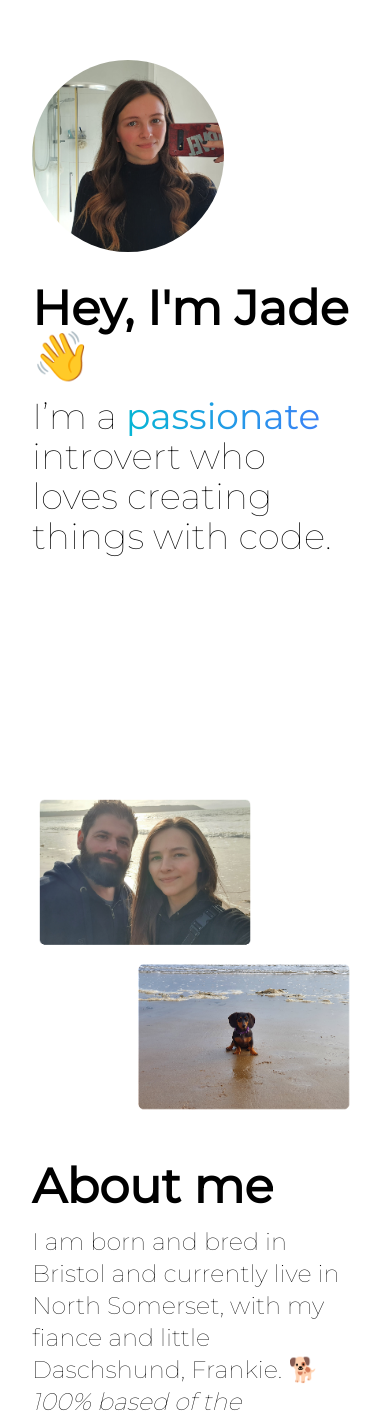
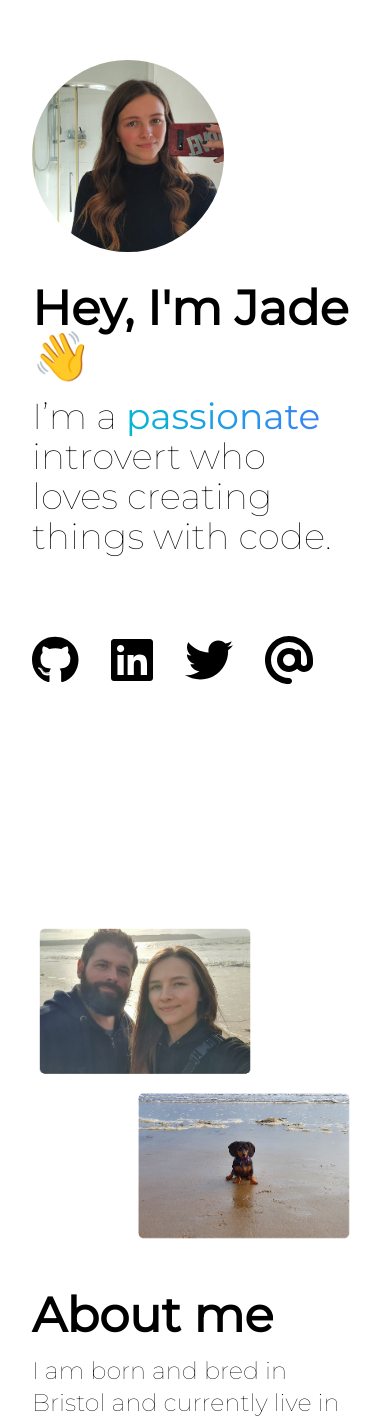
Before and after one commit to jadetrue/website, a Next.js app: page / in a window 390 px wide. Shown: the part 120-1542 px from the top of the page. Built offline with nearby package versions, Linux system fonts and the light colour scheme.

Commit message:
Final styling tweaks for V1

```diff
--- a/components/About.tsx
+++ b/components/About.tsx
@@ -3,7 +3,7 @@ import React from "react";
 const About = () => {
     return (
         <div
-            className="container my-24 flex h-full flex-col md:my-56 md:flex-row"
+            className="container my-24 flex h-full flex-col md:my-40 md:flex-row"
             id="about"
         >
             <div className="flex flex-col items-center justify-center">
@@ -17,7 +17,7 @@ const About = () => {
                         North Somerset, with my fiance and little Daschshund,
                         Frankie. 🐕
                         <span className="italic">
-                            100% based of the Frankfurter Sausages
+                            100% named after Frankfurter Sausages
                         </span>
                         . I'm a bit obsessed with all dogs and cute animals.{" "}
                     </p>
@@ -28,9 +28,16 @@ const About = () => {
                     </p>
                     <br />
                     <p>
-                        Professionally, I am a Junior Frontend Developer at
-                        Loopin 🦉 with a background of 4+ years experience in
-                        Project Management.
+                        Professionally, I am a Junior Frontend Developer at{" "}
+                        <a
+                            href="https://www.letsloopin.com/"
+                            target="_blank"
+                            className="font-normal"
+                        >
+                            Loopin
+                        </a>{" "}
+                        🦉 with a background of 4+ years experience in Project
+                        Management.
                     </p>
                 </div>
             </div>
--- a/components/Blog.tsx
+++ b/components/Blog.tsx
@@ -13,12 +13,16 @@ export interface Props {
 
 export const Blog: React.FC<Props> = ({allPostsData}) => {
     return (
-        <div className="container my-24 w-full md:my-56">
-            <div className="mt-8 w-full max-w-3xl px-3 text-left md:mt-0 md:w-fit">
+        <div className="container my-24 w-full md:my-40">
+            <div className="mt-8 w-full px-3 text-left md:mt-0">
                 <h1 className="mb-10 text-5xl font-bold">Blog</h1>
-                <ul>
+
+                <ul className="flex w-full flex-row flex-wrap gap-8">
                     {allPostsData.map(({id, date, title, imageUrl}) => {
-                        const formatDate = dayjs(date).format("D MMMM YYYY");
+                        const advancedFormat = require("dayjs/plugin/advancedFormat");
+                        dayjs.extend(advancedFormat);
+
+                        const formatDate = dayjs(date).format("Do MMMM YYYY");
                         return (
                             <Link href={`/posts/${id}`}>
                                 <li
--- a/components/Card.tsx
+++ b/components/Card.tsx
@@ -25,7 +25,7 @@ const Card: React.FC<Props> = ({
     link,
 }) => {
     return (
-        <div className="mediumBoxShadow my-10 h-full max-w-sm rounded-lg border border-gray-100 bg-white p-5 hover:-translate-y-6 hover:bg-gradient-to-bl hover:from-cyan-500/25 hover:to-blue-500/25">
+        <div className="mediumBoxShadow hover:a:underline my-10 h-full max-w-sm rounded-lg border border-gray-100 bg-white  p-5 hover:bg-gradient-to-bl hover:from-cyan-500/25 hover:to-blue-500/25">
             <header className="text-xl font-normal">{title}</header>
             <p className="mt-2 mb-6">{subtitle}</p>
             <Image
--- a/components/HomeSplash.tsx
+++ b/components/HomeSplash.tsx
@@ -1,4 +1,6 @@
+import {FontAwesomeIcon} from "@fortawesome/react-fontawesome";
 import React from "react";
+import Button from "./Button";
 
 const HomeSplash = () => {
     return (
@@ -12,6 +14,50 @@ const HomeSplash = () => {
                     </span>{" "}
                     introvert who loves creating things with code.
                 </h2>
+                <div className="mt-20 flex flex-row flex-wrap items-center gap-8">
+                    <div className="flex hidden h-1 w-40 items-center rounded-full bg-black align-middle md:block" />
+                    <Button
+                        type="link"
+                        href="https://github.com/jadetruexo"
+                        styles="hover:animate-bounce"
+                    >
+                        <FontAwesomeIcon
+                            icon={{prefix: "fab", iconName: "github"}}
+                            className="text-5xl hover:animate-bounce"
+                        />
+                    </Button>
+                    <Button
+                        type="link"
+                        href="https://www.linkedin.com/in/jadetrue/"
+                        styles="hover:animate-bounce"
+                    >
+                        <FontAwesomeIcon
+                            icon={{prefix: "fab", iconName: "linkedin"}}
+                            className="text-5xl hover:animate-bounce"
+                        />
+                    </Button>
+                    <Button
+                        type="link"
+                        href="https://twitter.com/jadetruexo"
+                        styles="hover:animate-bounce"
+                    >
+                        <FontAwesomeIcon
+                            icon={{prefix: "fab", iconName: "twitter"}}
+                            className="text-5xl hover:animate-bounce"
+                        />
+                    </Button>
+
+                    <Button
+                        type="link"
+                        href="mailto:jadetruexo@gmail.com"
+                        styles=" hover:animate-bounce"
+                    >
+                        <FontAwesomeIcon
+                            icon={{prefix: "fas", iconName: "at"}}
+                            className="text-5xl hover:animate-bounce"
+                        />
+                    </Button>
+                </div>
             </div>
             <div className="mx-3 h-48 w-48 rounded-full bg-[url('/images/me.jpeg')] bg-cover bg-center" />
         </div>
--- a/package.json
+++ b/package.json
@@ -8,7 +8,9 @@
         "build-storybook": "build-storybook -s public"
     },
     "dependencies": {
+        "@fortawesome/fontawesome-common-types": "^6.1.1",
         "@fortawesome/fontawesome-svg-core": "^6.1.1",
+        "@fortawesome/free-brands-svg-icons": "^6.1.1",
         "@fortawesome/free-regular-svg-icons": "^6.1.1",
         "@fortawesome/free-solid-svg-icons": "^6.1.1",
         "@fortawesome/react-fontawesome": "^0.1.18",
--- a/pages/_app.tsx
+++ b/pages/_app.tsx
@@ -1,6 +1,4 @@
-import {config} from "@fortawesome/fontawesome-svg-core";
-import "@fortawesome/fontawesome-svg-core/styles.css";
-config.autoAddCss = false;
+import "../styles/fontawesome";
 import "../styles/global.css";
 import {AppProps} from "next/app";
 
--- a/pages/index.tsx
+++ b/pages/index.tsx
@@ -5,7 +5,7 @@ import Layout from "../components/Layout";
 import HomeSplash from "../components/HomeSplash";
 import About from "../components/About";
 import Blog from "../components/Blog";
-import Projects from "../components/Projects";
+// import Projects from "../components/Projects";
 
 export default function Home({
     allPostsData,
@@ -28,7 +28,7 @@ export default function Home({
             </Head>
             <HomeSplash />
             <About />
-            <Projects />
+            {/* <Projects /> */}
             <Blog allPostsData={allPostsData} />
         </Layout>
     );
--- a/pages/posts/[id].tsx
+++ b/pages/posts/[id].tsx
@@ -4,6 +4,8 @@ import {GetStaticProps, GetStaticPaths} from "next";
 import Layout from "../../components/Layout";
 import dayjs from "dayjs";
 import Link from "next/link";
+import {FontAwesomeIcon} from "@fortawesome/react-fontawesome";
+import {faAnglesLeft} from "@fortawesome/free-solid-svg-icons";
 
 export default function Post({
     postData,
@@ -15,7 +17,10 @@ export default function Post({
         contentHtml: string;
     };
 }) {
-    const formatDate = dayjs(postData.date).format("D MMMM YYYY");
+    const advancedFormat = require("dayjs/plugin/advancedFormat");
+    dayjs.extend(advancedFormat);
+
+    const formatDate = dayjs(postData.date).format("Do MMMM YYYY");
 
     return (
         <Layout>
@@ -38,7 +43,14 @@ export default function Post({
                     dangerouslySetInnerHTML={{__html: postData.contentHtml}}
                 />
                 <Link href="/">
-                    <a className="mb-10">Back to home</a>
+                    <a className="flex flex-row no-underline">
+                        <div className="mr-2 align-middle">
+                            <FontAwesomeIcon icon={faAnglesLeft} />
+                        </div>
+                        <div className="from-cyan-500 to-blue-500 font-bold hover:bg-gradient-to-r hover:bg-clip-text hover:text-transparent">
+                            Back to home
+                        </div>
+                    </a>
                 </Link>
             </article>
         </Layout>
--- /dev/null
+++ b/styles/fontawesome.ts
@@ -0,0 +1,13 @@
+import {library} from "@fortawesome/fontawesome-svg-core";
+import {
+    fab,
+    faTwitter,
+    faGithubAlt,
+    faLinkedinIn,
+} from "@fortawesome/free-brands-svg-icons";
+import {fas, faAt} from "@fortawesome/free-solid-svg-icons";
+
+library.add(fab, faTwitter);
+library.add(fab, faGithubAlt);
+library.add(fab, faLinkedinIn);
+library.add(fas, faAt);
```
Also changed, not shown: components/Footer.tsx (+26 -10 lines), 1 other file (tests, documents, lock files or other folders).
